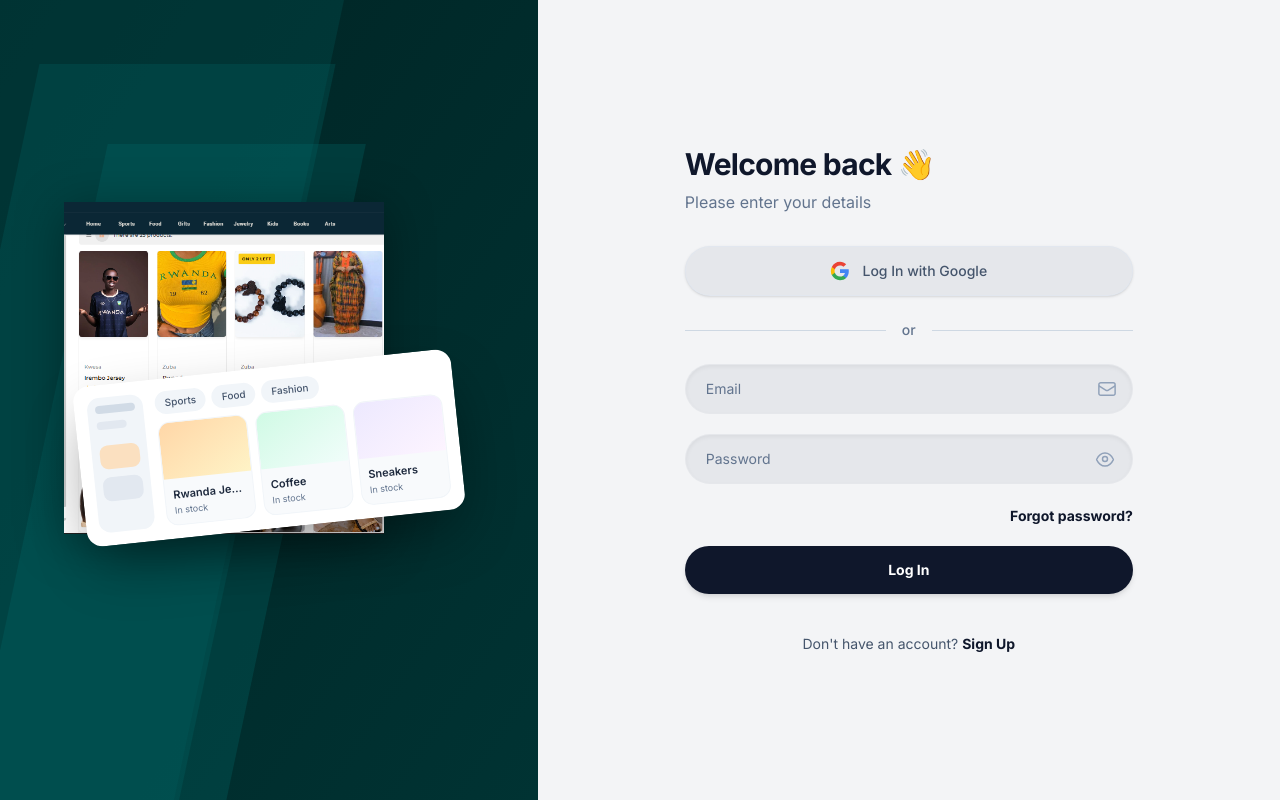
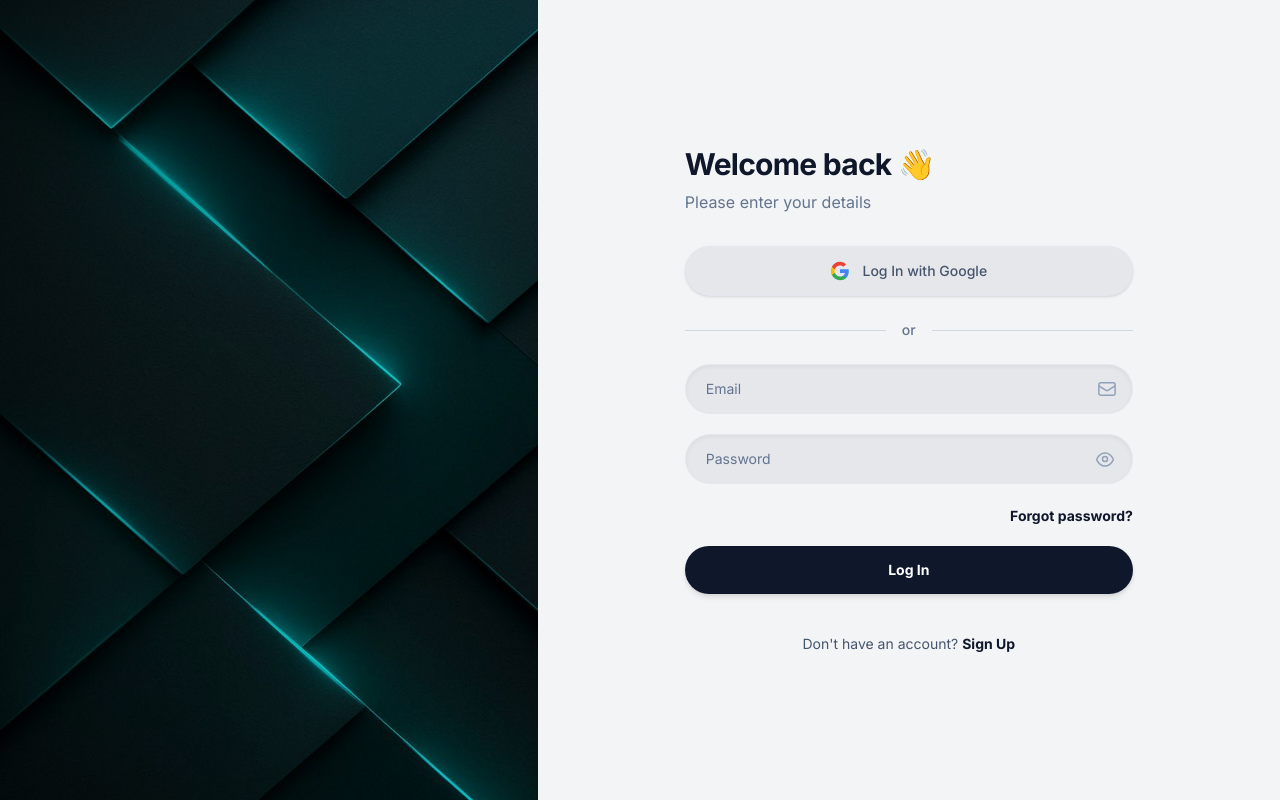
Before and after one commit to Unejumutima/Stock_Management_System, a React (Vite) app in the folder Frontend/: page / in a window 1280 px wide. Built offline with nearby package versions, Linux system fonts and the light colour scheme.

Commit message:
feature added

```diff
--- a/Frontend/src/components/login.tsx
+++ b/Frontend/src/components/login.tsx
@@ -1,6 +1,7 @@
 import { useState, type FormEvent } from 'react'
+import loginBackgroundImg from '../assets/login-background.jpg'
 import logoImg from '../assets/logo.png'
-import zubaImg from '../assets/zuba.png'
+//import zubaImg from '../assets/zuba.png'
 
 function GoogleIcon({ className }: { className?: string }) {
   return (
@@ -87,51 +88,7 @@ function EyeOffIcon({ className }: { className?: string }) {
   )
 }
 
-function AppPreviewCard() {
-  return (
-    <div
-      className="pointer-events-none absolute left-1/2 top-[58%] z-20 w-[min(92%,420px)] -translate-x-1/2 -translate-y-1/2 rotate-[-7deg] select-none rounded-2xl border border-white/10 bg-white p-3 shadow-[0_25px_60px_-12px_rgba(0,0,0,0.45)] md:top-[56%] md:w-[min(88%,380px)] md:-rotate-6"
-      aria-hidden
-    >
-      <div className="flex gap-3">
-        <div className="hidden w-14 shrink-0 flex-col gap-2 rounded-xl bg-slate-100 p-2 sm:flex">
-          <div className="h-2 w-full rounded bg-slate-300/80" />
-          <div className="h-2 w-3/4 rounded bg-slate-200" />
-          <div className="mt-2 h-6 w-full rounded-lg bg-orange-200/70" />
-          <div className="h-6 w-full rounded-lg bg-slate-200" />
-        </div>
-        <div className="min-w-0 flex-1 space-y-2">
-          <div className="flex gap-1.5">
-            {['Sports', 'Food', 'Fashion'].map((label) => (
-              <span
-                key={label}
-                className="rounded-full bg-slate-100 px-2.5 py-1 text-[10px] font-medium text-slate-600"
-              >
-                {label}
-              </span>
-            ))}
-          </div>
-          <div className="grid grid-cols-2 gap-2 sm:grid-cols-3">
-            {['Rwanda Jersey', 'Coffee', 'Sneakers'].map((title, i) => (
-              <div
-                key={title}
-                className={`overflow-hidden rounded-xl border border-slate-100 bg-slate-50 ${i === 2 ? 'hidden sm:block' : ''}`}
-              >
-                <div
-                  className={`h-14 bg-gradient-to-br ${i === 0 ? 'from-orange-200 to-amber-100' : i === 1 ? 'from-emerald-100 to-teal-50' : 'from-violet-100 to-fuchsia-50'}`}
-                />
-                <div className="p-2">
-                  <p className="truncate text-[11px] font-semibold text-slate-800">{title}</p>
-                  <p className="text-[9px] text-slate-500">In stock</p>
-                </div>
-              </div>
-            ))}
-          </div>
-        </div>
-      </div>
-    </div>
-  )
-}
+
 
 export default function Login() {
   const [showPassword, setShowPassword] = useState(false)
@@ -142,34 +99,23 @@ export default function Login() {
 
   return (
     <div className="flex min-h-dvh w-full flex-col bg-gray-100 md:flex-row">
-      {/* Branding column — hidden on small screens; layout is mobile-first */}
       <aside
-        className="relative hidden min-h-[420px] w-full overflow-hidden bg-[#003333] md:flex md:min-h-dvh md:w-[45%] lg:w-[42%]"
+        className="relative hidden min-h-[420px] w-full overflow-hidden md:flex md:min-h-dvh md:w-[45%] lg:w-[42%]"
         aria-hidden
       >
-        <div className="absolute inset-0 bg-gradient-to-br from-[#001f1f]/80 to-transparent" />
-        {/* Layered diagonal planes */}
-        <div className="absolute -left-1/4 top-0 h-[120%] w-[70%] skew-x-[-12deg] bg-[#004d4d]/40" />
-        <div className="absolute -left-[10%] top-[8%] h-[110%] w-[55%] skew-x-[-12deg] bg-[#005858]/35" />
-        <div className="absolute left-[5%] top-[18%] h-[95%] w-[48%] skew-x-[-12deg] bg-[#006666]/30" />
+        <div
+          className="absolute inset-0 bg-cover bg-center bg-no-repeat"
+          style={{ backgroundImage: `url(${loginBackgroundImg})` }}
+        />
+        <div className="absolute inset-0 bg-gradient-to-br from-black/45 via-black/20 to-transparent" />
 
-        <div className="relative z-10 flex h-full min-h-dvh flex-col items-center justify-center px-8 pb-32 pt-16">
-          <img
-            src={zubaImg}
-            alt="Zuba"
-            className="relative z-10 w-[min(85%,320px)] max-w-sm object-contain drop-shadow-[0_8px_24px_rgba(0,0,0,0.35)]"
-            width={320}
-            height={120}
-          />
-        </div>
 
-        <AppPreviewCard />
       </aside>
 
-      {/* Form column — full width on mobile */}
+
       <main className="flex w-full flex-1 flex-col justify-center px-5 py-10 sm:px-8 md:w-[55%] md:px-10 md:py-12 lg:w-[58%] lg:px-14">
         <div className="mx-auto w-full max-w-md">
-          {/* Mobile-only mark using logo asset */}
+
           <div className="mb-8 flex justify-center md:hidden">
             <img
               src={logoImg}
```
Also changed, not shown: Frontend/src/assets/login-background.jpg (added).
